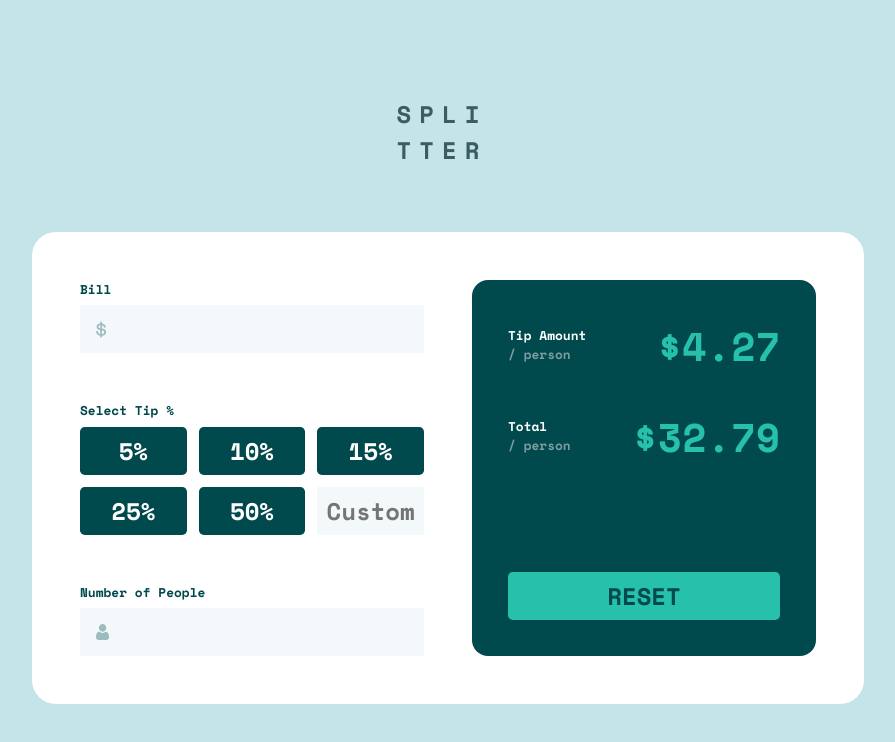
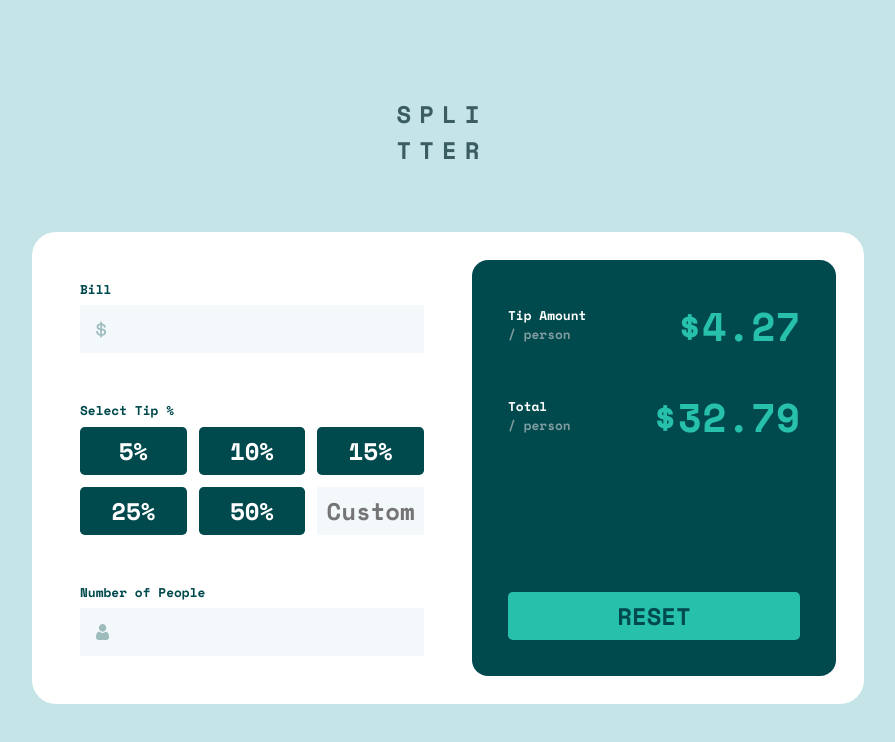
Before and after one commit to thecoderrob/fem-tip-calculator, a React (Create React App) app: page / in a window 1280 px wide. Shown: the top 742 px of the page, without its empty margins (192-1087 px from the left). Built offline with nearby package versions, Linux system fonts and the light colour scheme.

Commit message:
adjusted right pane padding

```diff
--- a/src/index.css
+++ b/src/index.css
@@ -109,7 +109,7 @@ h1 {
 }
 
 .right {
-  padding: 3em 3em 3em 1.5em;
+  padding: 1.75em 1.75em 1.75em 1.5em;
 }
 
 .left-wrapper,
```
